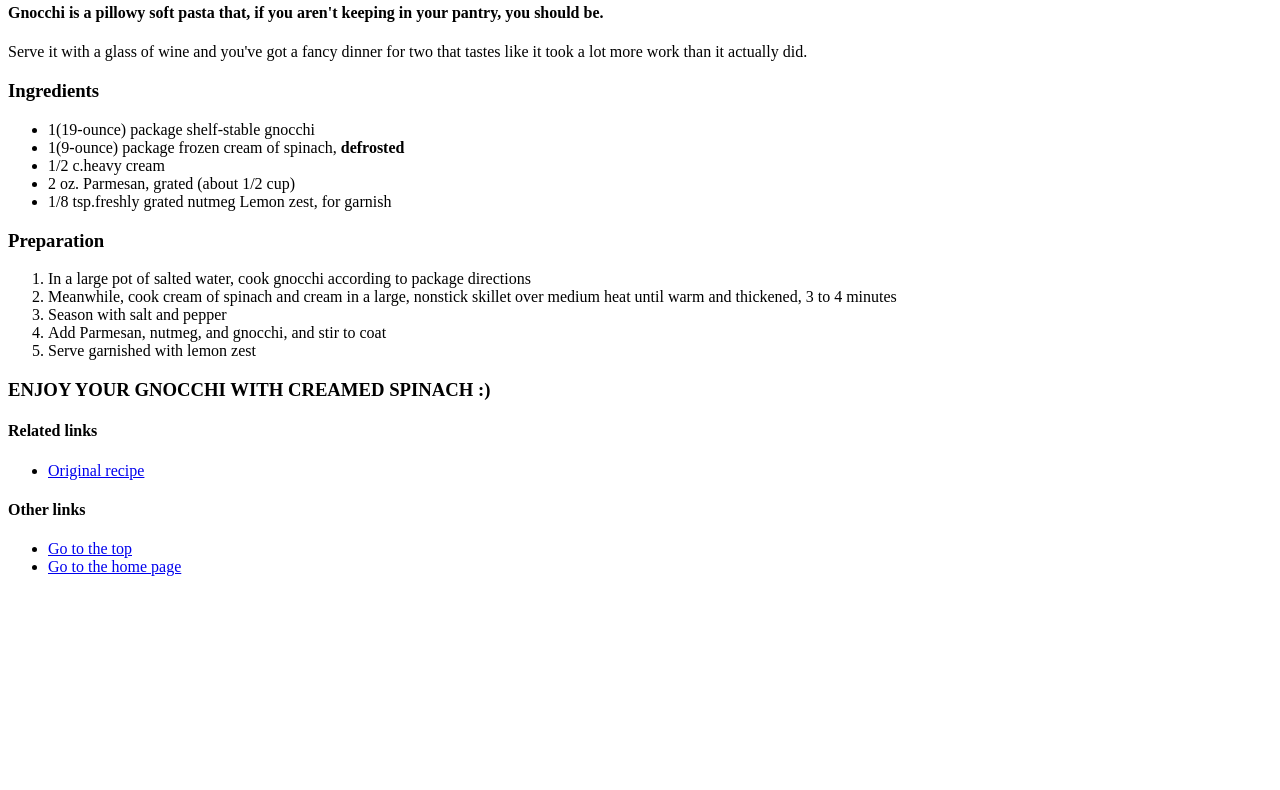
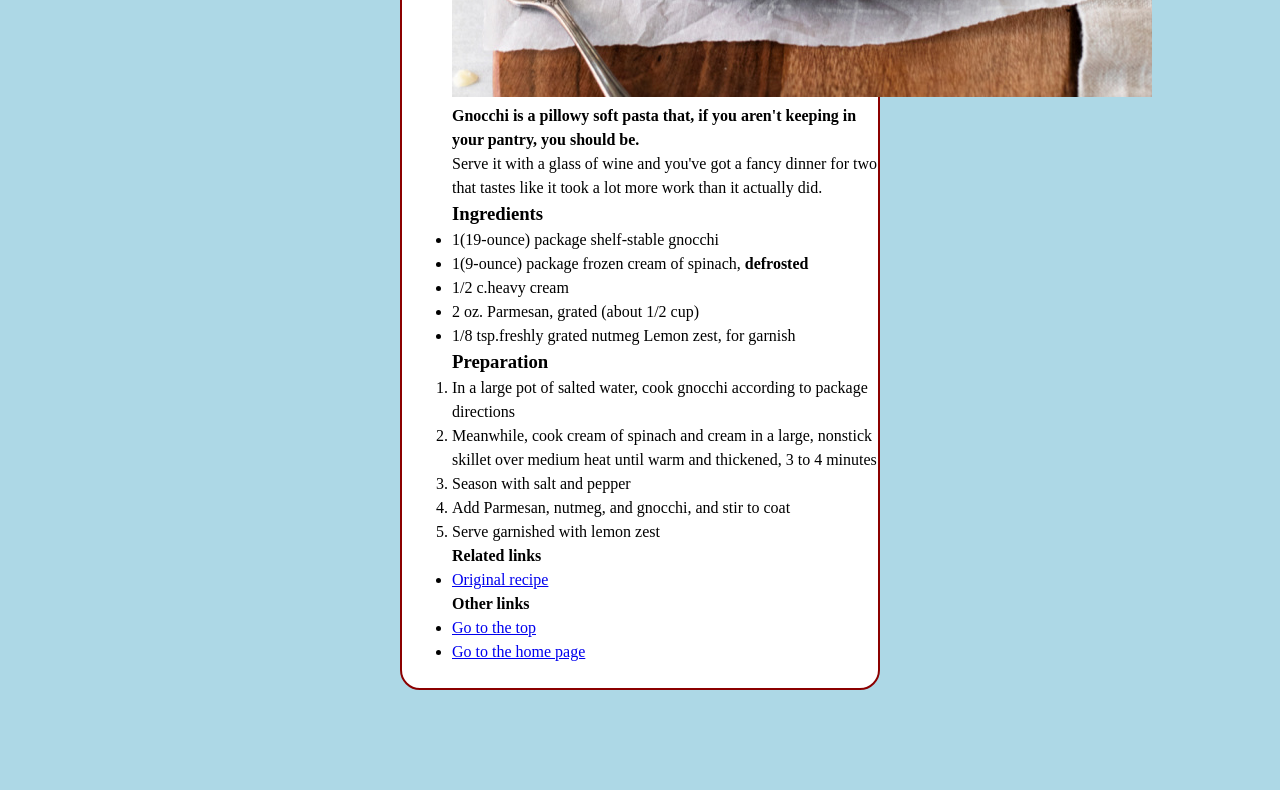
Before and after one commit to Pete939/odin-recipes, a plain HTML site: page recipes/gnocchi.html in a window 1280 px wide. Shown: the part 777-1567 px from the top of the page. Before the commit the page ends 1395 px from the top, so only its background shows below. Drawn offline with Linux system fonts and the light colour scheme.

Commit message:
Setup basic css for all recipes

```diff
--- a/recipes/gnocchi.html
+++ b/recipes/gnocchi.html
@@ -3,9 +3,12 @@
     <head>
         <meta charset="UTF-8">
         <meta name="viewport" content="width=device-width, initial-scale=1.0">
+        <link rel="stylesheet" href="../styles.css">
         <title>Gnocchi</title>
     </head>
     <body>
+        <div class="recipe">
+            <div class="recipe-content">
                 <h1>Gnocchi with Creamed Spinach</h1>
                 <img src="../images/gnocchi.jpg" alt="gnocchi">
                 <h4>
@@ -30,7 +33,6 @@
                     <li>Add Parmesan, nutmeg, and gnocchi, and stir to coat</li>
                     <li>Serve garnished with lemon zest</li>
                 </ol>
-        <h3>ENJOY YOUR GNOCCHI WITH CREAMED SPINACH :)</h3>
                 <h4>Related links</h4>
                 <ul>
                     <li>
@@ -45,5 +47,7 @@
                     <li><a href="../index.html" rel="noopener noreferrer" target="_self">Go to the home page</a></li>
                 </ul>
                 <br>
+            </div>
+        </div>
     </body>
 </html>
--- /dev/null
+++ b/styles.css
@@ -0,0 +1,25 @@
+* {
+    line-height: 1.5;
+    padding: 0;
+    margin: 0;
+    box-sizing: border-box;
+}
+
+body {
+    background-color: lightblue;
+    font: "Brush Scirpt MT", "Times New Roman", serif;
+    text-align: center;
+}
+
+.recipe {
+    margin: 100px 400px;
+    padding: 0;
+    background-color: white;
+    border: 2px solid darkred;
+    border-radius: 20px;
+}
+
+.recipe-content {
+    text-align: left;
+    padding-left: 50px;
+}
```
Also changed, not shown: index.html (+1 -0 lines), recipes/bagel-pizza.html (+5 -0 lines), recipes/dumplings.html (+5 -1 lines). Lines whose indentation alone changed are shown as unchanged.
